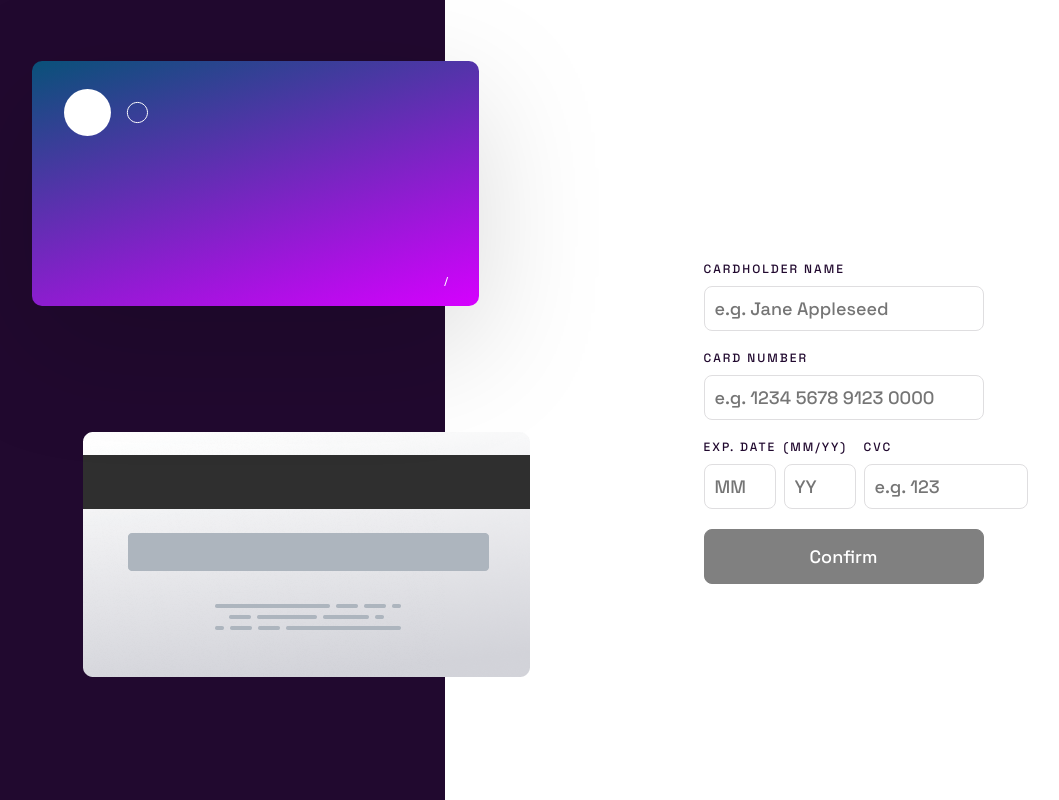
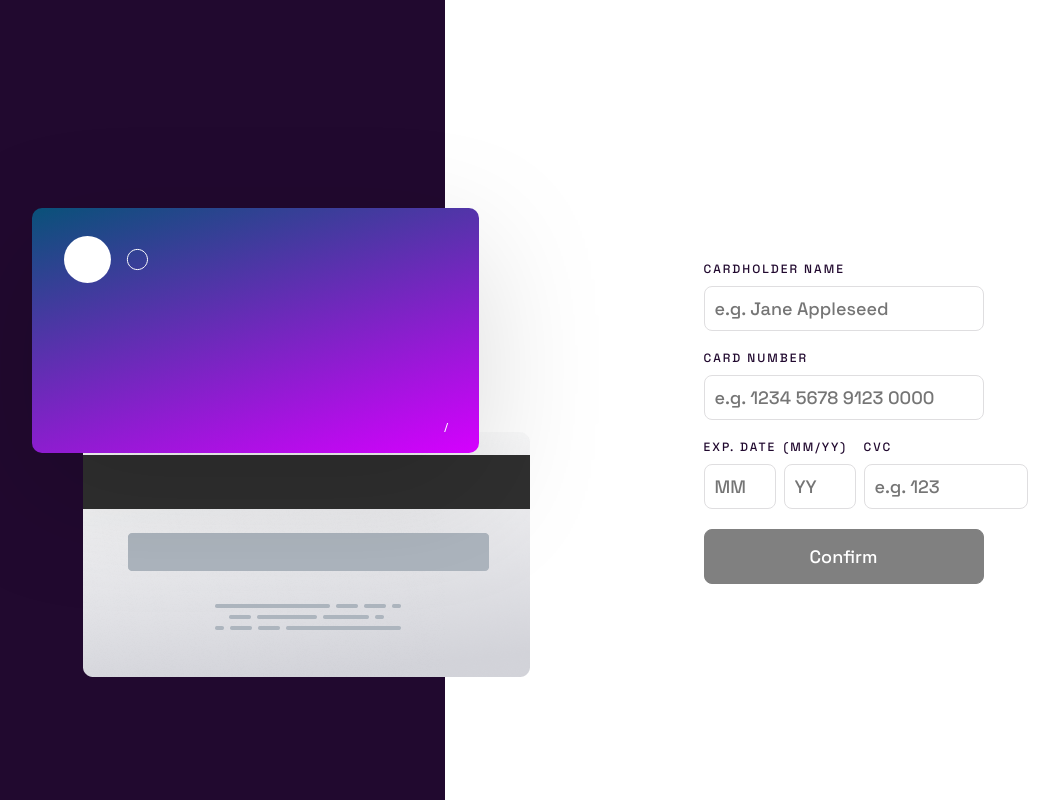
Before and after one commit to waldekglaz/interactive-card-details-form, a React (Create React App) app: page / in a window 1280 px wide. Shown: the whole page, without its empty margins (38-1097 px from the left). Built offline with nearby package versions, Linux system fonts and the light colour scheme.

Commit message:
media querry positioning issue fixed

```diff
--- a/src/components/Header.module.css
+++ b/src/components/Header.module.css
@@ -100,7 +100,7 @@
   .cardFront {
     width: 447px;
     height: 245px;
-    top: 12%;
+    top: 22vh;
 
     border-radius: 10px;
     padding: 28px 32px 26px;
```
